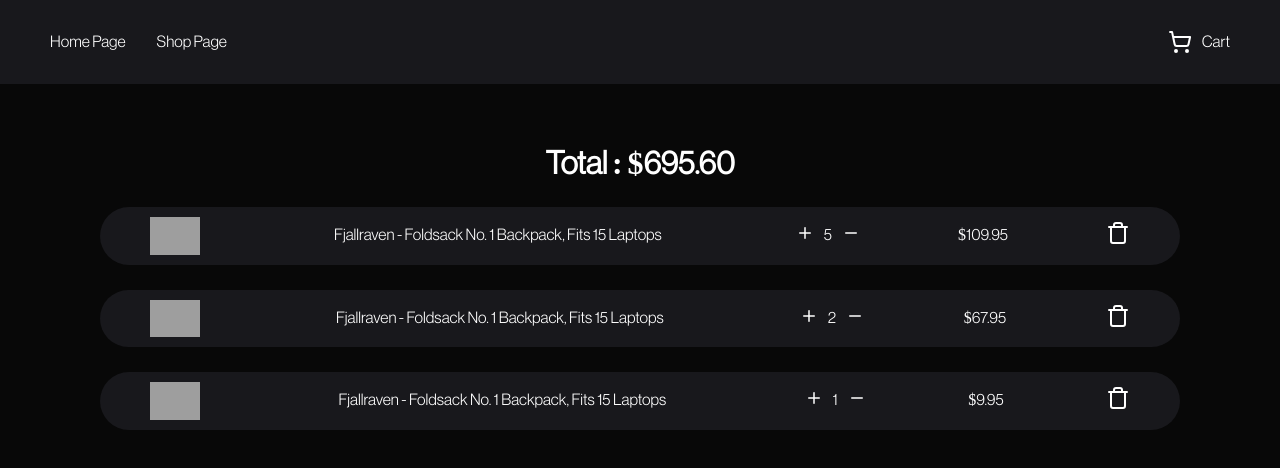
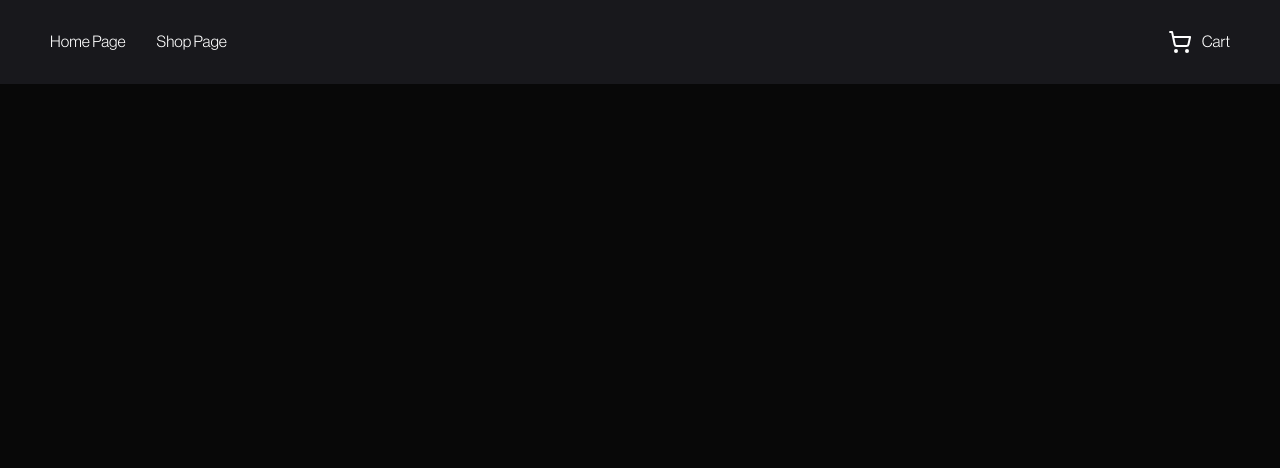
Before and after one commit to sinan-894/shopping-cart, a React (Vite) app: page / in a window 1280 px wide. Shown: the top 468 px of the page. Built offline with nearby package versions, Linux system fonts and the light colour scheme; grey boxes are pictures that could not be loaded.

Commit message:
Remove test cart data

```diff
--- a/src/App.jsx
+++ b/src/App.jsx
@@ -5,26 +5,6 @@
 import CartPage from "./components/CartPage"
 
 
-const cartData = [
-  {
-    imageurl:'https://fakestoreapi.com/img/81fPKd-2AYL._AC_SL1500_t.png',
-    title:"Fjallraven - Foldsack No. 1 Backpack, Fits 15 Laptops",
-    price:109.95,
-    quantity:5,
-  },
-  {
-    imageurl:'https://fakestoreapi.com/img/81fPKd-2AYL._AC_SL1500_t.png',
-    title:"Fjallraven - Foldsack No. 1 Backpack, Fits 15 Laptops",
-    price:67.95,
-    quantity:2,
-  },
-  {
-    imageurl:'https://fakestoreapi.com/img/81fPKd-2AYL._AC_SL1500_t.png',
-    title:"Fjallraven - Foldsack No. 1 Backpack, Fits 15 Laptops",
-    price:9.95,
-    quantity:1,
-  }
-]
 
 
 
@@ -33,7 +13,6 @@
   return (
     <>
       <Navbar></Navbar>
-      <CartPage cartData={cartData}></CartPage>
     </>
   )
 }
```
